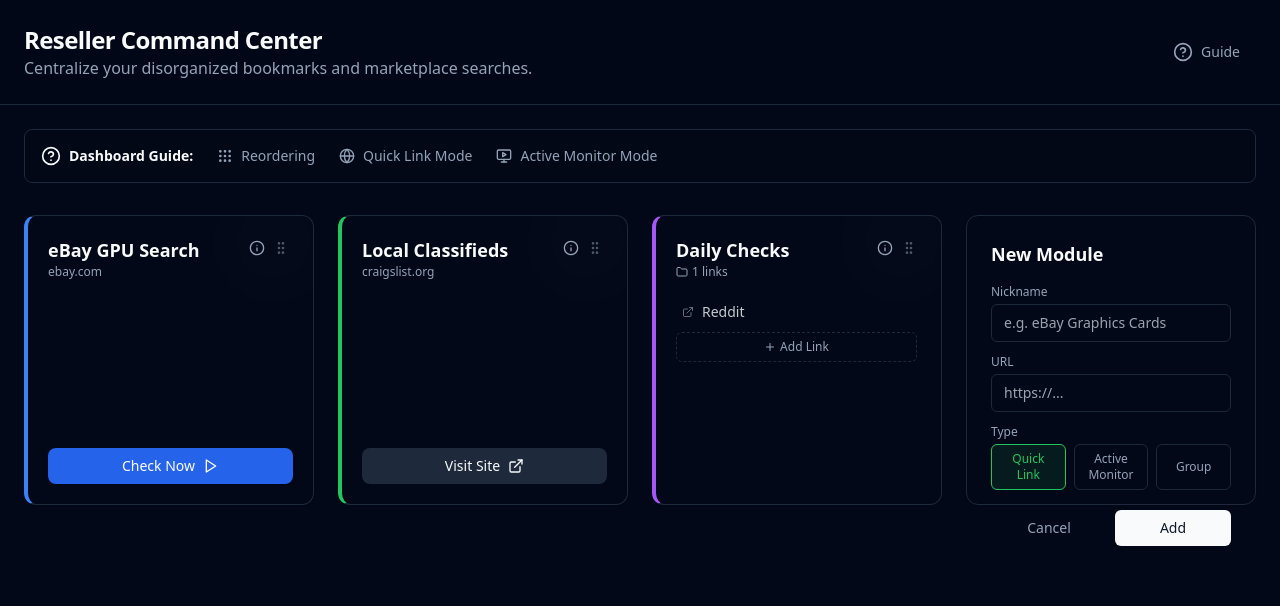
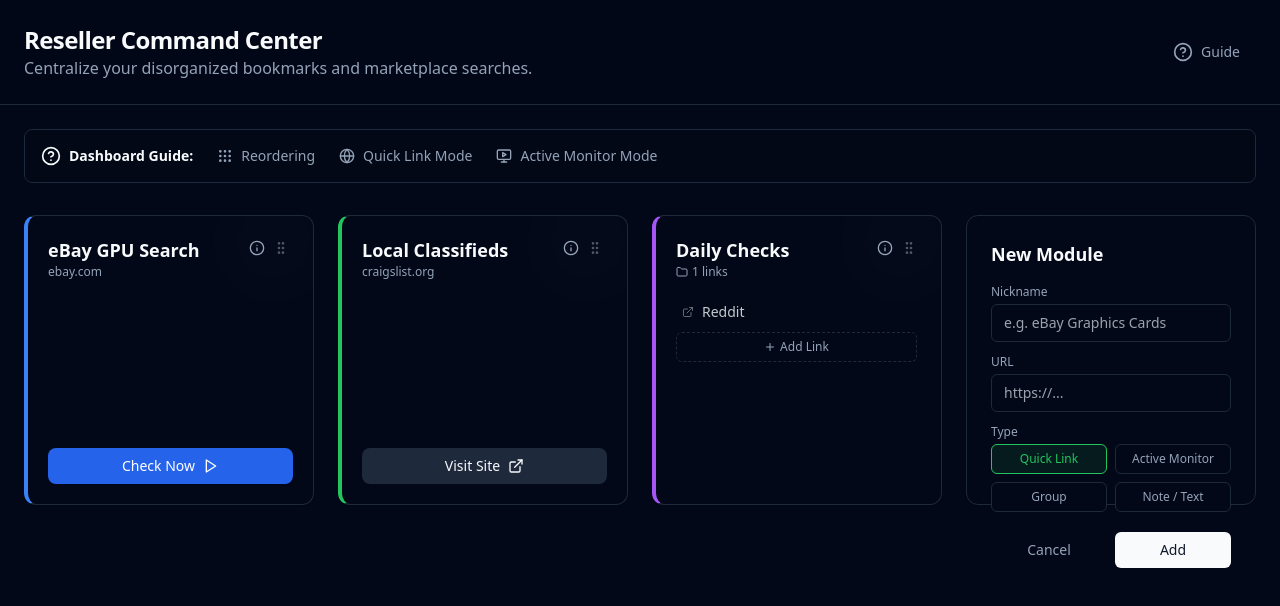
Before and after one commit to MarcBlair1981/BUYING-COMMAND-CENTRE, a React (Vite) app: page / in a window 1280 px wide. Both pictures are taken after a click on the button "Add Module". Shown: the top 606 px of the page. Built offline with nearby package versions, Linux system fonts and the light colour scheme.

Commit message:
Add Note/Text module type

```diff
--- a/src/components/AddModuleForm.jsx
+++ b/src/components/AddModuleForm.jsx
@@ -56,14 +56,14 @@ const AddModuleForm = ({ onAdd }) => {
                         onChange={(e) => setUrl(e.target.value)}
                         placeholder="https://..."
                         className="w-full px-3 py-2 bg-background border border-input rounded-md text-sm focus:outline-none focus:ring-2 focus:ring-ring"
-                        required={type !== 'group'}
-                        disabled={type === 'group'}
+                        required={type !== 'group' && type !== 'note'}
+                        disabled={type === 'group' || type === 'note'}
                     />
                 </div>
 
                 <div>
                     <label className="text-xs font-medium text-muted-foreground block mb-1">Type</label>
-                    <div className="grid grid-cols-3 gap-2">
+                    <div className="grid grid-cols-2 gap-2">
                         <button
                             type="button"
                             onClick={() => setType('quick_link')}
@@ -94,6 +94,16 @@ const AddModuleForm = ({ onAdd }) => {
                         >
                             Group
                         </button>
+                        <button
+                            type="button"
+                            onClick={() => { setType('note'); setUrl(''); }}
+                            className={cn(
+                                "px-2 py-1.5 text-xs font-medium rounded-md border transition-colors",
+                                type === 'note' ? "bg-yellow-500/10 border-yellow-500 text-yellow-500" : "bg-background border-input text-muted-foreground hover:bg-muted"
+                            )}
+                        >
+                            Note / Text
+                        </button>
                     </div>
                 </div>
 
--- a/src/components/ModuleCard.jsx
+++ b/src/components/ModuleCard.jsx
@@ -89,6 +89,7 @@ const ModuleCard = ({ module, onUpdate }) => {
     const getBorderColor = () => {
         if (module.type === 'active_monitor') return 'border-l-blue-500';
         if (module.type === 'group') return 'border-l-purple-500';
+        if (module.type === 'note') return 'border-l-yellow-500';
         return 'border-l-green-500';
     };
 
@@ -136,7 +137,15 @@ const ModuleCard = ({ module, onUpdate }) => {
 
             {/* Body */}
             <div className="flex-1 overflow-y-auto min-h-0 pr-1 space-y-2 no-scrollbar">
-                {module.type === 'group' ? (
+                {module.type === 'note' ? (
+                    <textarea
+                        className="w-full h-full bg-transparent border-none resize-none focus:outline-none text-sm text-muted-foreground placeholder:text-muted-foreground/50"
+                        placeholder="Type your notes here..."
+                        value={module.noteContent || ''}
+                        onChange={(e) => onUpdate(module.id, { noteContent: e.target.value })}
+                        onPointerDown={(e) => e.stopPropagation()}
+                    />
+                ) : module.type === 'group' ? (
                     <div className="space-y-1">
                         {module.links?.map((link, idx) => (
                             <div key={idx} className="group/link flex items-center justify-between text-sm p-1.5 rounded hover:bg-muted/50 transition-colors">
@@ -193,7 +202,7 @@ const ModuleCard = ({ module, onUpdate }) => {
             </div>
 
             {/* Footer Actions for Single Cards */}
-            {module.type !== 'group' && (
+            {module.type !== 'group' && module.type !== 'note' && (
                 <div className="mt-4 pt-2">
                     {module.type === 'quick_link' ? (
                         <a
```
